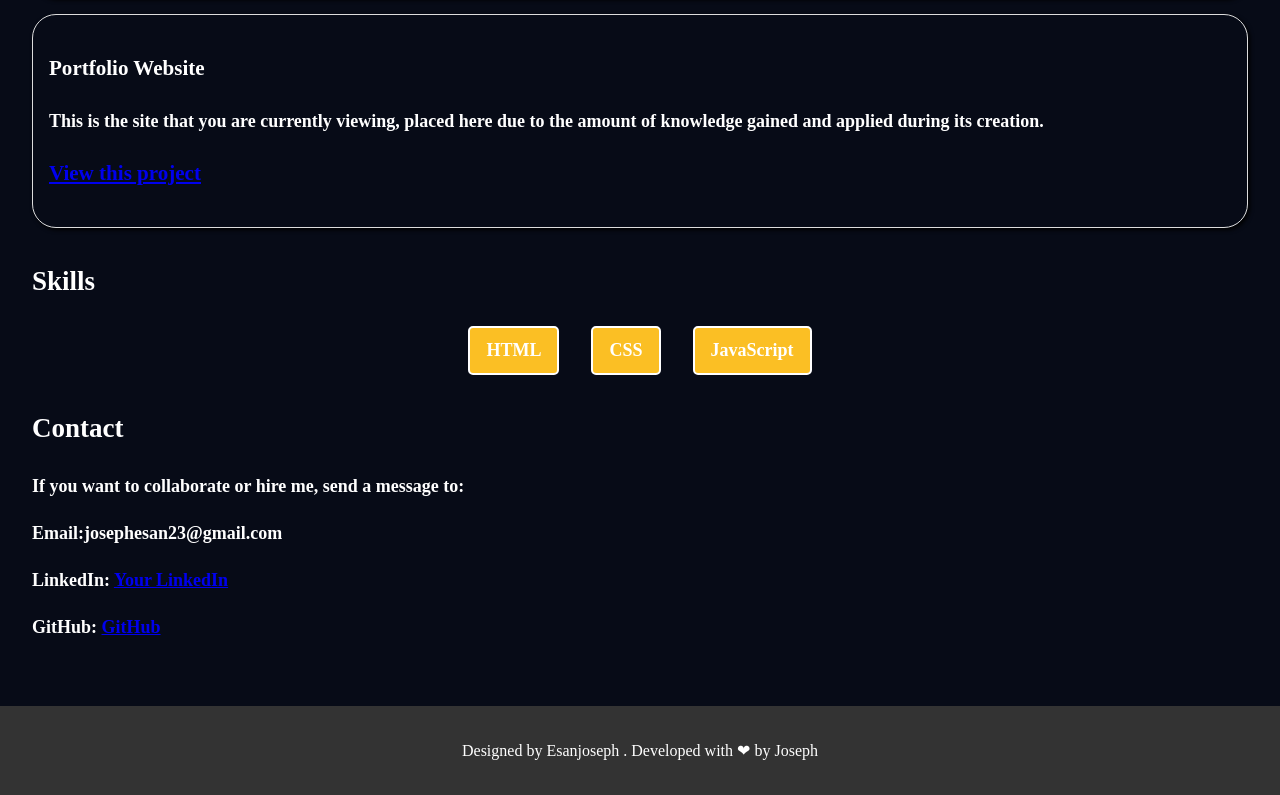
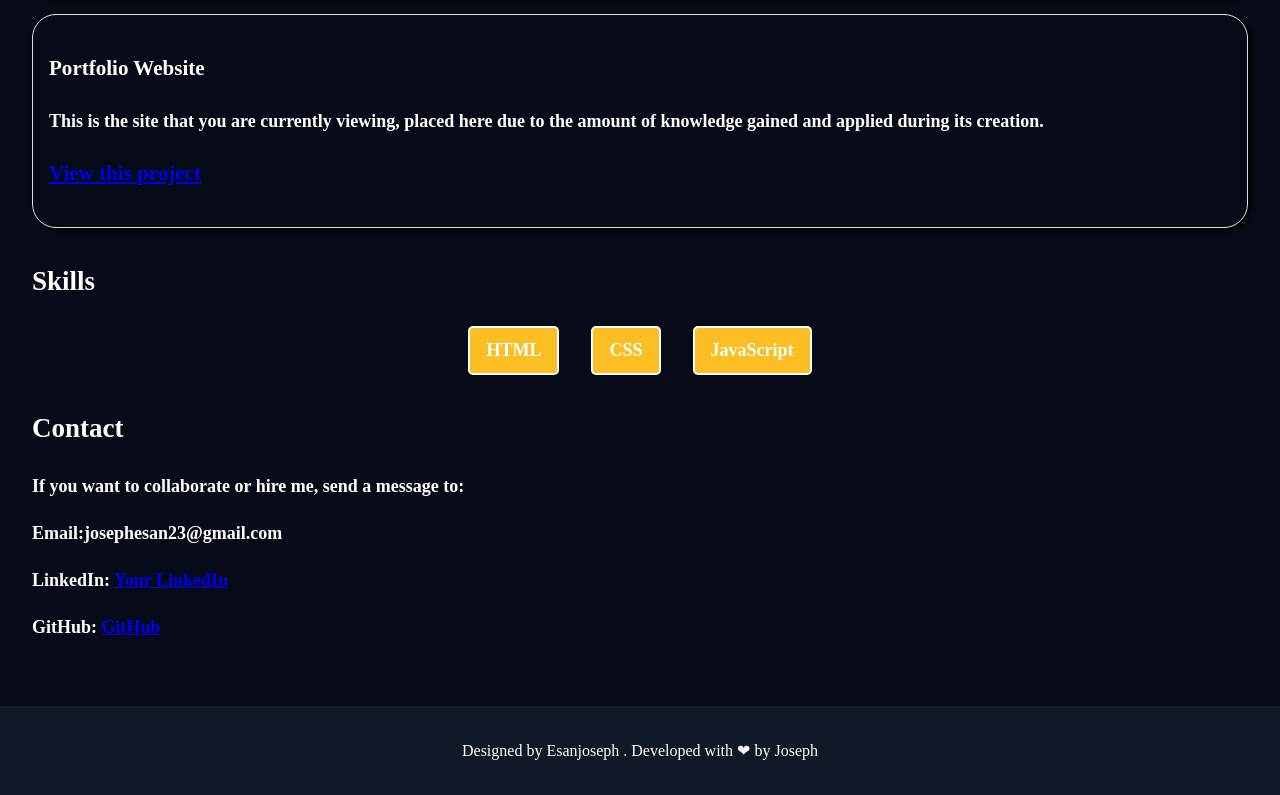
Before and after one commit to jos3p623/portfolio-Repository, a plain HTML site: page index.html in a window 1280 px wide. Shown: the part 919-1714 px from the top of the page. Drawn offline with Linux system fonts and the light colour scheme.

Commit message:
altered the footer

```diff
--- a/style.css
+++ b/style.css
@@ -96,7 +96,7 @@ section {
 }
 
 footer {
-    background: #333;
+    background:#111827;
     color: #fff;
     text-align: center;
     padding: 1rem;
```
